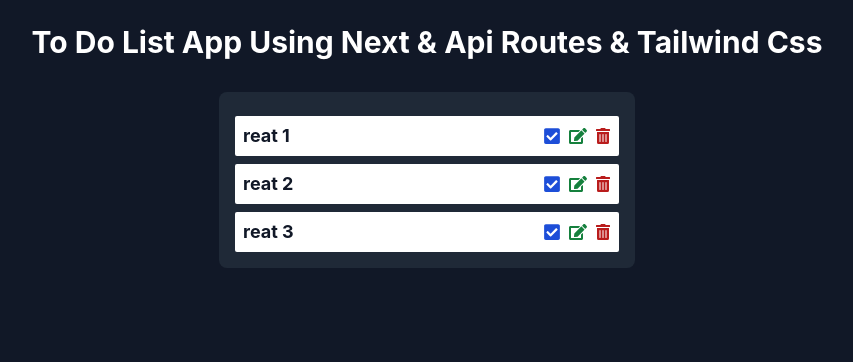
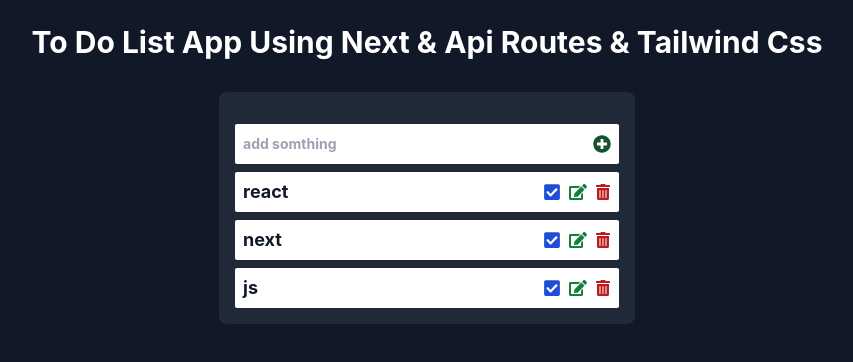
Before and after one commit to AbolfazlKhosravi/Todo-App-Next, a Next.js app: page / in a window 1280 px wide. Shown: the top 362 px of the page, without its empty margins (213-1066 px from the left). Built offline with nearby package versions, Linux system fonts and the light colour scheme.

Commit message:
develope app todoApp with next.js

```diff
--- /dev/null
+++ b/Data/todos.js
@@ -0,0 +1,5 @@
+export const todos = [
+    {title :"react ", id:1},
+    {title :"next ", id:2},
+    {title :"js ", id:3},
+]
--- /dev/null
+++ b/components/todos/todoForm.js
@@ -0,0 +1,32 @@
+import { data } from "autoprefixer";
+import axios from "axios";
+import { useEffect, useRef, useState } from "react";
+import { FaPlusCircle } from "react-icons/fa";
+const TodoForm = ({addTodoHandler,value,setValue}) => {
+
+  const inputRef = useRef();
+  useEffect(() => {
+    inputRef.current.focus();
+  }, []);
+
+  return (
+    <form
+      onSubmit={addTodoHandler}
+      className="mt-4 bg-white w-72 flex justify-between items-center px-2 py-1 rounded-sm font-bold md:w-96 md:h-10 md:text-sm"
+    >
+      <input
+        onChange={(e) => setValue(e.target.value)}
+        value={value}
+        type="text"
+        className="w-full focus:outline-none"
+        placeholder="add somthing"
+        ref={inputRef}
+      />
+      <button className="text-green-900" type="submit">
+        <FaPlusCircle className="text-lg fa-sharp fa-solid fa-circle-plus" />
+      </button>
+    </form>
+  );
+};
+
+export default TodoForm;
--- /dev/null
+++ b/components/todos/todoList.js
@@ -0,0 +1,25 @@
+import { FaTrashAlt, FaCheckSquare, FaEdit } from "react-icons/fa";
+
+const TodoList = ({ todo ,deletTodoHandler }) => {
+  return (
+    <div className="bg-white w-72 flex  px-2 py-1 rounded-sm mt-2 justify-between items-center md:w-96 md:h-10">
+      <p className={`text-gray-900 font-bold md:text-lg `}>{todo.title}</p>
+      <div className="flex items-center justify-between">
+        <button className="text-blue-700 text-lg">
+          <FaCheckSquare />
+        </button>
+        <button className="text-green-700 ml-2 text-lg">
+          <FaEdit />
+        </button>
+        <button
+          onClick={() => deletTodoHandler(todo.id)}
+          className="text-red-700 ml-2 text-[1rem]"
+        >
+          <FaTrashAlt />
+        </button>
+      </div>
+    </div>
+  );
+};
+
+export default TodoList;
--- a/package.json
+++ b/package.json
@@ -9,10 +9,12 @@
     "lint": "next lint"
   },
   "dependencies": {
+    "axios": "^1.5.1",
     "next": "13.5.4",
     "react": "18.2.0",
     "react-dom": "18.2.0",
-    "react-icons": "^4.11.0"
+    "react-icons": "^4.11.0",
+    "swr": "^2.2.4"
   },
   "devDependencies": {
     "autoprefixer": "^10.4.16",
--- a/pages/api/hello.js
+++ /dev/null
@@ -1,5 +0,0 @@
-// Next.js API route support: https://nextjs.org/docs/api-routes/introduction
-
-export default function handler(req, res) {
-  res.status(200).json({ name: 'John Doe' })
-}
--- /dev/null
+++ b/pages/api/index.js
@@ -0,0 +1,4 @@
+
+export default function handler(req, res) {
+  res.status(200).json({ name: 'Abolfazl' })
+}
--- /dev/null
+++ b/pages/api/todos/[todoId].js
@@ -0,0 +1,12 @@
+import { todos } from "../../../Data/Todos";
+export default function handler(req, res) {
+    const {todoId}=req.query
+
+    if(req.method === "DELETE"){
+        const index = todos.findIndex(todo=>todo.id === parseInt(todoId))
+        todos.splice(index,1)
+      return  res.status(200).json({ message : "todo delet is successful",todos });
+    }
+
+
+}
--- /dev/null
+++ b/pages/api/todos/index.js
@@ -0,0 +1,12 @@
+import { data } from "autoprefixer";
+import { todos } from "../../../Data/Todos";
+export default function handler(req, res) {
+  if(req.method==="POST"){
+    const newTodo={
+      id:Date.now(),title:req.body.title
+    }
+   todos.push(newTodo)
+   return  res.status(201).json({ todos ,message:"add post is sussecfuly"});
+  }
+   res.status(200).json({ todos });
+}
--- a/pages/index.js
+++ b/pages/index.js
@@ -1,6 +1,49 @@
-import { FaTrashAlt, FaCheckSquare, FaEdit } from "react-icons/fa";
+import axios from "axios";
+import { useEffect, useState } from "react";
+import TodoList from "../components/todos/todoList";
+import TodoForm from "../components/todos/todoForm";
 
 export default function Home() {
+  const [loading, setLoading] = useState(true);
+  const [value, setValue] = useState("");
+  const [todos, setTodos] = useState(true);
+
+  useEffect(() => {
+    axios
+      .get("api/todos")
+      .then(({ data }) => {
+        setLoading(false);
+        setTodos(data.todos);
+      })
+      .catch((err) => console.log(err));
+  }, []);
+
+  const deletTodoHandler = (id) => {
+    axios
+      .delete(`api/todos/${id}`)
+      .then(({ data  }) => {
+        setTodos(data.todos);
+        setLoading(false);
+      })
+      .catch((err) => console.log(err));
+  };
+
+  const addTodoHandler = (e) => {
+    e.preventDefault();
+    if (value === "") {
+      alert("writing to form");
+      return;
+    }
+    axios
+      .post("api/todos", {  title: value })
+      .then(({data}) => {
+        setTodos(data.todos);
+        setValue("");
+      })
+      .catch((err) => console.log(err));
+
+  };
+
   return (
     <div className="bg-gray-900 h-screen flex flex-col items-center justify-start ">
       <header className="flex flex-col items-center my-4 md:my-6">
@@ -9,50 +52,17 @@
         </h1>
       </header>
       <div className="flex flex-col items-center justify-between bg-gray-800 p-4 rounded-lg">
-        <div>
-          <div className="bg-white w-72 flex  px-2 py-1 rounded-sm mt-2 justify-between items-center md:w-96 md:h-10">
-            <p className={`text-gray-900 font-bold md:text-lg `}>reat 1</p>
-            <div className="flex items-center justify-between">
-              <button className="text-blue-700 text-lg">
-                <FaCheckSquare />
-              </button>
-              <button className="text-green-700 ml-2 text-lg">
-                <FaEdit />
-              </button>
-              <button className="text-red-700 ml-2 text-[1rem]">
-                <FaTrashAlt />
-              </button>
-            </div>
+        <TodoForm addTodoHandler={addTodoHandler} value={value} setValue={setValue}/>
+        {loading ? (
+          <div>loading...</div>
+        ) : (
+          <div>
+            {todos.map((todo) => {
+              return (<TodoList key={todo.id} todo={todo} deletTodoHandler={deletTodoHandler}/>
+              );
+            })}
           </div>
-          <div className="bg-white w-72 flex  px-2 py-1 rounded-sm mt-2 justify-between items-center md:w-96 md:h-10">
-            <p className={`text-gray-900 font-bold md:text-lg `}>reat 2</p>
-            <div className="flex items-center justify-between">
-              <button className="text-blue-700 text-lg">
-                <FaCheckSquare />
-              </button>
-              <button className="text-green-700 ml-2 text-lg">
-                <FaEdit />
-              </button>
-              <button className="text-red-700 ml-2 text-[1rem]">
-                <FaTrashAlt />
-              </button>
-            </div>
-          </div>
-          <div className="bg-white w-72 flex  px-2 py-1 rounded-sm mt-2 justify-between items-center md:w-96 md:h-10">
-            <p className={`text-gray-900 font-bold md:text-lg`}>reat 3</p>
-            <div className="flex items-center justify-between">
-              <button className="text-blue-700 text-lg">
-                <FaCheckSquare />
-              </button>
-              <button className="text-green-700 ml-2 text-lg">
-                <FaEdit />
-              </button>
-              <button className="text-red-700 ml-2 text-[1rem]">
-                <FaTrashAlt />
-              </button>
-            </div>
-          </div>
-        </div>
+        )}
       </div>
     </div>
   );
```
Also changed, not shown: 1 other file (tests, documents, lock files or other folders).
